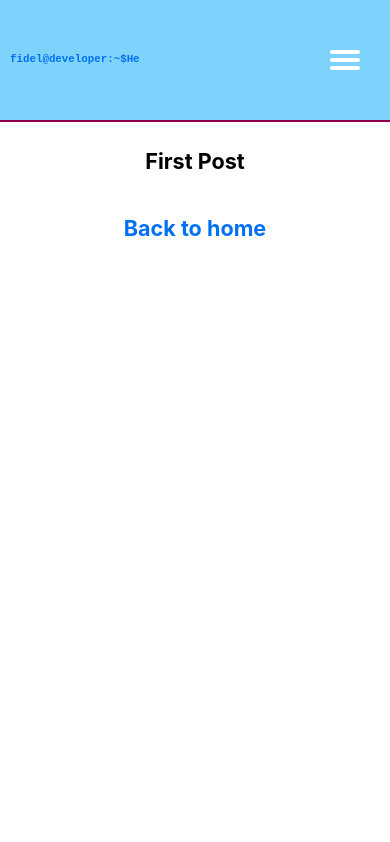
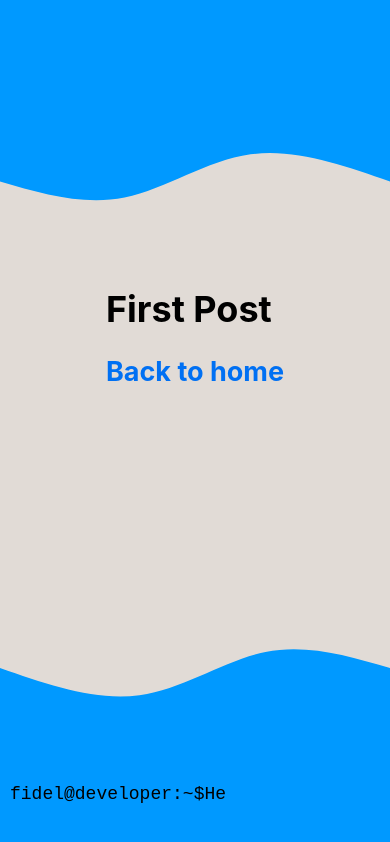
Before and after one commit to FidelVe/fidel.engineer, a Next.js app: page /posts/first-post in a window 390 px wide. Built offline with nearby package versions, Linux system fonts and the light colour scheme.

Commit message:
refactoring

```diff
--- a/components/layout.js
+++ b/components/layout.js
@@ -5,6 +5,7 @@ import utilStyles from "../styles/utils.module.css";
 import { HeaderAni } from "./miscComponents";
 import Link from "next/link";
 
+const waveImg = "/images/wave-blue.svg";
 const name = "Fidel Sanchez-Bueno";
 export const siteTitle = "Personal website - Fidel Sanchez-Bueno";
 const siteDescription = "Personal website - Fidel Sanchez-Bueno";
@@ -17,43 +18,23 @@ export default function Layout({ children, home }) {
         <meta name="description" content={siteDescription} />
         <meta name="og:title" content={siteTitle} />
       </Head>
-      <input id="menu-toggle" className={styles.menuToggle} type="checkbox" />
-      <label className={styles.menuButtonContainer} htmlFor="menu-toggle">
-        <div className={styles.menuButton}></div>
-      </label>
-      <header className={styles.header}>
-        <div className={styles.headerContainer}>
-          <div className={styles.headerSection}>
-            <div className={styles.logoContainer}>
-              <Link href="/">
-                <div className={styles.logoContainerInner}>
-                  <HeaderAni />
-                </div>
-              </Link>
-              <div className={styles.hamburguerMenuShadow}></div>
-            </div>
-            <div className={styles.routesContainer}>
-              <div className={styles.routesSection}>
-                <Link href="/app">
-                  <a>App</a>
-                </Link>
-              </div>
-              <div className={styles.routesSection}>
-                <Link href="/about/">
-                  <a>About</a>
-                </Link>
-              </div>
-              <div className={styles.routesSection}>
-                <Link href="/contact/">
-                  <a>Contact</a>
-                </Link>
-              </div>
-            </div>
-          </div>
+      <header className={styles.header}></header>
+      <main className={styles.main}>
+        <div className={styles.mainTop}>
+          <img className={styles.waveTop} src={waveImg} alt="wave background" />
         </div>
-      </header>
-      <main className={styles.main}>{children}</main>
-      <footer className={styles.footer}></footer>
+        <div className={styles.mainCenter}>{children}</div>
+        <div className={styles.mainBottom}>
+          <img
+            className={styles.waveBottom}
+            src={waveImg}
+            alt="wave background"
+          />
+        </div>
+      </main>
+      <footer className={styles.footer}>
+        <HeaderAni />
+      </footer>
     </div>
   );
 }
--- a/pages/index.js
+++ b/pages/index.js
@@ -12,6 +12,7 @@ export default function Home() {
 
       <section className={`${styles.section} ${styles.aboutMe}`}>
         <h2>About Me</h2>
+        <div className={styles.test} />
       </section>
       <section className={`${styles.section} ${styles.experience}`}>
         <h2>Experience</h2>
--- a/styles/global.css
+++ b/styles/global.css
@@ -4,7 +4,7 @@ body {
   margin: 0;
   font-family: -apple-system, BlinkMacSystemFont, Segoe UI, Roboto, Oxygen,
     Ubuntu, Cantarell, Fira Sans, Droid Sans, Helvetica Neue, sans-serif;
-  line-height: 1.6;
+  /* line-height: 1.6; */
   font-size: 18px;
 }
 
--- a/styles/layout.module.css
+++ b/styles/layout.module.css
@@ -1,329 +1,76 @@
-.container {
+.body {
   display: flex;
   flex-flow: column;
   min-height: 100vh;
   align-items: center;
-  /* background-color: #0c4a6e; */
-  /* background-color: #0c4a6e; */
 }
 
 .header {
   /* min-width: 500px; */
-  position: fixed;
-  top: 0;
-  z-index: 998;
+  /* position: fixed; */
+  /* top: 0; */
+  /* z-index: 998; */
   display: flex;
   flex-flow: column;
-  margin-bottom: 20px;
+  /* margin-bottom: 20px; */
   /* font-size: clamp(0.5rem, 1.5vw, 1rem); */
   font-size: clamp(0.6rem, 2vw, 2.8rem);
   font-weight: bold;
+  background-color: #0099ff;
 }
 
 .header,
 .footer {
   width: 100%;
+  min-height: 100px;
 }
-.headerContainer {
+.main {
   width: 100%;
-  border: 2px solid #94004c;
-  border-top: none;
-  border-left: none;
-  border-right: none;
-  background-color: #7dd3fc;
   display: flex;
-  flex-flow: column;
+  flex-flow: column nowrap;
   align-items: center;
-  /* justify-content: space-around; */
+  align-self: center;
+  text-align: justify;
+  flex: 1;
+  /* background-color: #edf2fb; */
+  background-color: #e1dbd6;
+  /* background-color: #fcf5c7; */
+}
+.mainTop {
+  width: 100%;
+}
+.waveTop {
+  width: 100%;
+}
+.mainCenter {
+  flex: 1;
+  padding: 0 20px;
+}
+.mainBottom {
+  width: 100%;
+}
+.waveBottom {
+  width: 100%;
+  transform: rotate(180deg);
 }
 
-.headerSection,
 .footer {
   display: flex;
   flex-flow: row;
   align-items: center;
   justify-content: center;
   padding: 0px 10px;
-}
-.headerSection {
-  width: 100%;
-  /* max-width: 900px; */
-  /* width: 100%; */
-  min-height: 120px;
-  /* min-width: 500px; */
-  /* align-items: space-around; */
-}
-.logo {
-  transform: translateY(4px);
-}
-
-.logoContainer {
-  margin-right: auto;
-  cursor: pointer;
-  display: flex;
-  flex-flow: row;
-  width: 100%;
-  /* align-items: baseline; */
-  /* justify-content: center; */
-  /* border: 1px solid rgba(255, 255, 255, 0.35); */
-  /* background-color: rgba(255, 255, 255, 0.7); */
-  /* border-radius: 4px; */
-}
-.logoContainer:hover {
-  transform: translateY(2px);
-}
-.logoContainerInner {
-  display: flex;
-  flex-flow: row nowrap;
-  width: 100%;
-}
-/* .logoContainerInner > *:first-child { */
-/*   flex: 1; */
-/* } */
-/* .logoContainerInner > *:nth-child(2) { */
-/*   flex: 1; */
-/* } */
-.headerLogoTitle {
-  display: flex;
-  flex-flow: row nowrap;
-  align-items: center;
-  justify-content: center;
-  text-align: center;
-}
-.headerLogoTitle > * {
-  margin: 0;
-}
-
-/* .imageContainer { */
-/*   max-width: 500px; */
-/*   padding: 5px; */
-/*   border: 1px solid rgba(255, 255, 255, 0.35); */
-/*   background-color: rgba(255, 255, 255, 0.5); */
-/*   box-shadow: 0 4px 8px 0 rgba(255, 255, 255, 0.4), */
-/*     0 6px 20px 0 rgba(255, 255, 255, 0.4); */
-/*   border-radius: 4px; */
-/*   margin-bottom: 20px; */
-/* } */
-.routesContainer {
-  display: flex;
-  flex-flow: row;
-}
-.routesSection {
-  margin: 0px 5px;
-}
-.routesSection:hover {
-  transform: translateY(2px);
-}
-.routesSection > a:hover {
-  /* color: #e17c74; */
-  color: rgba(251, 188, 89, 1);
-}
-.routesSection > a {
-  color: #94004c;
-  text-decoration: none;
-  font-weight: bold;
-}
-.main {
-  margin-top: 130px;
-  width: 100%;
-  /* max-width: 900px; */
-  /* min-width: 500px; */
-  display: flex;
-  flex-flow: column;
-  align-items: center;
-  align-self: center;
-  text-align: justify;
-  /* padding: 5px 10px; */
-}
-
-.footer {
-  background-color: #171717;
-  margin-top: auto;
-}
-.footer > *:first-child {
-  margin-left: auto;
-  margin-right: 10px;
-  color: #7dd3fc;
-}
-.footer > *:first-child:hover {
-  color: rgba(251, 188, 89);
-}
-.footerSection {
-  display: flex;
-  flex-flow: row;
-}
-.footerLogoContainer {
-  height: 35px;
-  width: 35px;
-  border-radius: 50%;
-  background-color: #7dd3fc;
-  display: flex;
-  align-items: center;
-  justify-content: center;
-  margin-right: 5px;
-  transition: background-color 0.4s, box-shadow 0.4s;
-  box-shadow: 0 0 0 0 rgba(251, 188, 89);
-  cursor: pointer;
-}
-.footerLogoContainer:hover {
-  transform: translateY(1px);
-  background-color: rgba(251, 188, 89, 0.6); /* #e30040 */
-  backdrop-filter: blur(9px);
-  -webkit-backdrop-filter: blur(9px);
-  box-shadow: 0 0 6px 6px rgba(251, 188, 89, 0.25);
-}
-
-/* .footerLogo { */
-/* } */
-.breakContainer {
-  display: flex;
-  flex-flow: column;
-  width: 90%;
-  align-self: center;
-  align-items: center;
-}
-.breakSection {
-  height: 2px;
-  border-radius: 10px 0px;
-}
-.breakOne {
-  width: 100%;
-  /* background-color: #94004c; */
-  background: linear-gradient(
-    to right,
-    rgba(148, 0, 76, 0.1) 0%,
-    rgba(148, 0, 76, 0.8) 25%,
-    rgba(148, 0, 76, 1) 50%,
-    rgba(148, 0, 76, 0.8) 75%,
-    rgba(148, 0, 76, 0.1) 100%
-  );
-}
-.breakTwo {
-  width: 70%;
-  /* background-color: #ed0044; */
-  background: linear-gradient(
-    to right,
-    rgba(237, 0, 68, 0.1) 0%,
-    rgba(237, 0, 68, 0.8) 25%,
-    rgba(237, 0, 68, 0.9) 50%,
-    rgba(237, 0, 68, 0.8) 75%,
-    rgba(237, 0, 68, 0.1) 100%
-  );
-}
-.breakThree {
-  width: 30%;
-  /* background-color: #fbbc59; */
-  background: linear-gradient(
-    to right,
-    rgba(251, 188, 89, 0.1) 0%,
-    rgba(251, 188, 89, 0.7) 50%,
-    rgba(251, 188, 89, 0.1) 100%
-  );
-}
-
-/* Hamburguer menu */
-.hamburguerMenuShadow {
-  width: 0px;
-}
-.menuButtonContainer {
-  position: fixed;
-  top: 45px;
-  right: 30px;
-  display: none;
-  height: 30px;
-  width: 30px;
-  cursor: pointer;
-  flex-direction: column;
-  justify-content: center;
-  align-items: center;
-}
-
-.menuToggle {
-  display: none;
-}
-
-.menuButton,
-.menuButton::before,
-.menuButton::after {
-  display: block;
-  background-color: #fff;
-  position: absolute;
-  height: 4px;
-  width: 30px;
-  transition: transform 400ms cubic-bezier(0.23, 1, 0.32, 1);
-  border-radius: 2px;
-}
-
-.menuButton::before {
-  content: "";
-  margin-top: -8px;
-}
-
-.menuButton::after {
-  content: "";
-  margin-top: 8px;
-}
-
-.menuToggle:checked + .menuButtonContainer .menuButton::before {
-  margin-top: 0px;
-  transform: rotate(405deg);
-}
-
-.menuToggle:checked + .menuButtonContainer .menuButton {
-  background: rgba(255, 255, 255, 0);
-}
-.menuToggle:checked + .menuButtonContainer .menuButton::after {
-  margin-top: 0px;
-  transform: rotate(-405deg);
+  background-color: #0099ff;
+  height: auto;
+  min-height: 100px;
+  margin-top: -5px;
 }
 /* devices less than 380px */
 @media (max-width: 379.98px) {
-  .headerLogoTitle > * {
-    font-size: 1.6rem;
-  }
 }
 
 /* devices less than 640px */
 @media (max-width: 639.98px) {
-  .main h1,
-  .main h2 {
-    font-size: 1.2rem;
-    text-align: center;
-  }
-  .hamburguerMenuShadow {
-    width: 30px;
-    margin-left: 50px;
-  }
-  .routesContainer {
-    height: 0px;
-    overflow: hidden;
-  }
-  .headerSection {
-    flex-flow: column;
-    /* align-items: center; */
-    /* justify-content: center; */
-    justify-items: center;
-  }
-  .logoContainer {
-    margin: 5px;
-  }
-
-  .menuButtonContainer {
-    display: flex;
-    z-index: 999;
-  }
-  /* add the following height to 120px and set that as */
-  /* margin-top on following .main item */
-  .menuToggle:checked ~ .header .routesContainer {
-    flex-flow: column;
-    align-items: center;
-    height: 100px;
-    transition: height 400ms cubic-bezier(0.23, 1, 0.32, 1);
-  }
-  .menuToggle:checked ~ .main {
-    margin-top: 220px;
-    transition: margin-top 400ms cubic-bezier(0.23, 1, 0.32, 1);
-  }
 }
 /* devices less than 1008px */
 @media (max-width: 1006.98px) {
```
Also changed, not shown: styles/index.module.css (+5 -51 lines), public/images/wave-blue-2.svg (added), public/images/wave-blue.svg (added).
